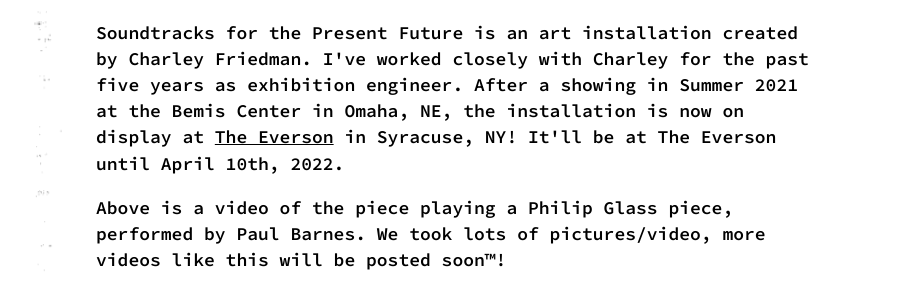
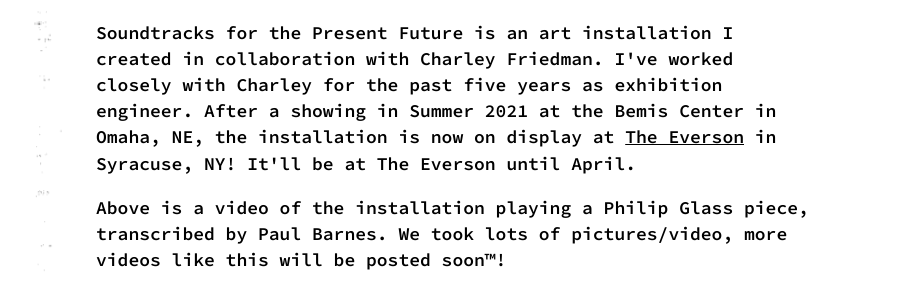
Before and after one commit to lukeboi/11ty-blog, an Eleventy site: page posts/soundtrackseverson.md in a window 1280 px wide. Shown: the part 638-926 px from the top of the page, without its empty margins (187-1094 px from the left). Built offline with nearby package versions, Linux system fonts and the light colour scheme; Eleventy itself is replaced by a stand-in of ours; files that its build step writes are made by us from their sources.

Commit message:
more changes

```diff
--- a/posts/soundtrack.md
+++ b/posts/soundtrack.md
@@ -21,7 +21,7 @@ The earliest prototypes used an Arduino to the control the guitars, all wired to
 
 Each PCB on the guitar will be using firmwhere I wrote, which inclues a custom implmentation of the MIDI serial protocol, allowing it to be controlled by other MIDI-compatable tools.
 
-![Altium PCB design screenshot](/img/Altium-Guitar-Screenshot-1.png)
+![Altium PCB design screenshot](/img/altium.png)
 Above: The PCBs in Altium, a popular electronics design tool.
 
 ![Parts on the laser cutter](/img/laser-cutting-guitars-1.jpg)
--- a/posts/soundtrackseverson.md
+++ b/posts/soundtrackseverson.md
@@ -9,9 +9,10 @@ layout: layouts/post.njk
 
 <iframe style="width:100%; max-width:750;" height="410" src="https://www.youtube.com/embed/I92sUfuS8C8" title="YouTube video player" frameborder="0" allow="accelerometer; autoplay; clipboard-write; encrypted-media; gyroscope; picture-in-picture" allowfullscreen></iframe>
 
-Soundtracks for the Present Future is an art installation created by Charley Friedman. I've worked closely with Charley for the past five years as exhibition engineer. After a showing in Summer 2021 at the Bemis Center in Omaha, NE, the installation is now on display at [The Everson](https://everson.org/explore/current-exhibitions/charley-friedman-soundtracks-for-the-present-future/) in Syracuse, NY! It'll be at The Everson until April 10th, 2022.
+Soundtracks for the Present Future is an art installation I created in collaboration with Charley Friedman. I've worked closely with Charley for the past five years as exhibition engineer. After a showing in Summer 2021 at the Bemis Center in Omaha, NE, the installation is now on display at [The Everson](https://everson.org/explore/current-exhibitions/charley-friedman-soundtracks-for-the-present-future/) in Syracuse, NY! It'll be at The Everson until April.
 
-Above is a video of the piece playing a Philip Glass piece, performed by Paul Barnes. We took lots of pictures/video, more videos like this will be posted soon™!
+Above is a video of the installation playing a Philip Glass piece, transcribed by Paul Barnes. We took lots of pictures/video, more videos like this will be posted soon™!
 
 [Older post about the piece, with a rough technical outline of how it works](https://lukefarritor.com/posts/soundtrack/)
+
 [Other media appearances of the piece](https://lukefarritor.com/posts/soundtracksinthemedia/)
```
Also changed, not shown: img/altium.png (renamed from img/Altium-Guitar-Screenshot-1.PNG).
